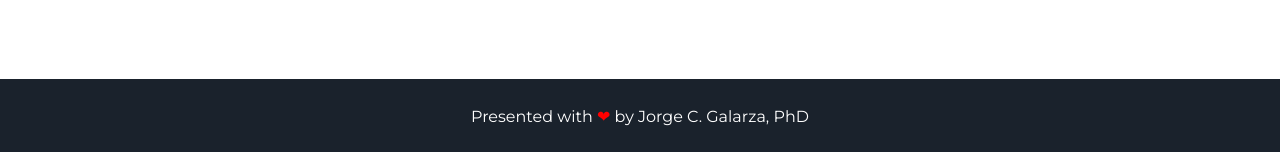
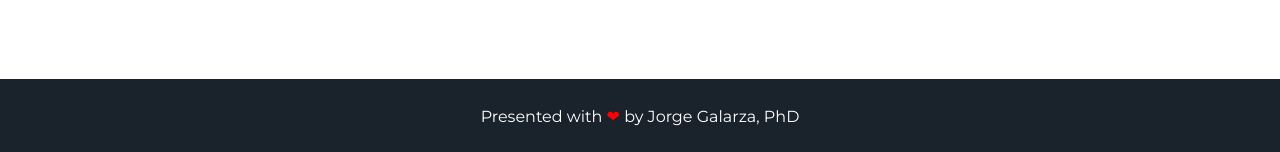
Before and after one commit to jorgegalarza1/jorgegalarza1.github.io, a Jekyll site: the page built from index.html, in a window 1280 px wide and 900 px high, scrolled down 2886 px. Shown: the part 745-897 px from the top of the window. Built offline with Jekyll 4.4.1, drawn with Linux system fonts in a browser that asks for light colours.

Commit message:
Update footer.html

```diff
--- a/_includes/footer.html
+++ b/_includes/footer.html
@@ -1,6 +1,6 @@
 <footer class="footer">
     <!-- <p>&copy; {{ site.username }}</p> -->
-    <p>Presented with <span class="love">❤</span> by <a href="https://github.com/jorgegalarza1">Jorge C. Galarza, PhD</a></p>
+    <p>Presented with <span class="love">❤</span> by <a href="https://github.com/jorgegalarza1">Jorge Galarza, PhD</a></p>
 </footer>
 <script src="{{ '/assets/js/particles.min.js' | prepend: site.baseurl }}"></script>
 <script src="{{ '/assets/js/sweet-scroll.min.js' | prepend: site.baseurl }}"></script>
```
